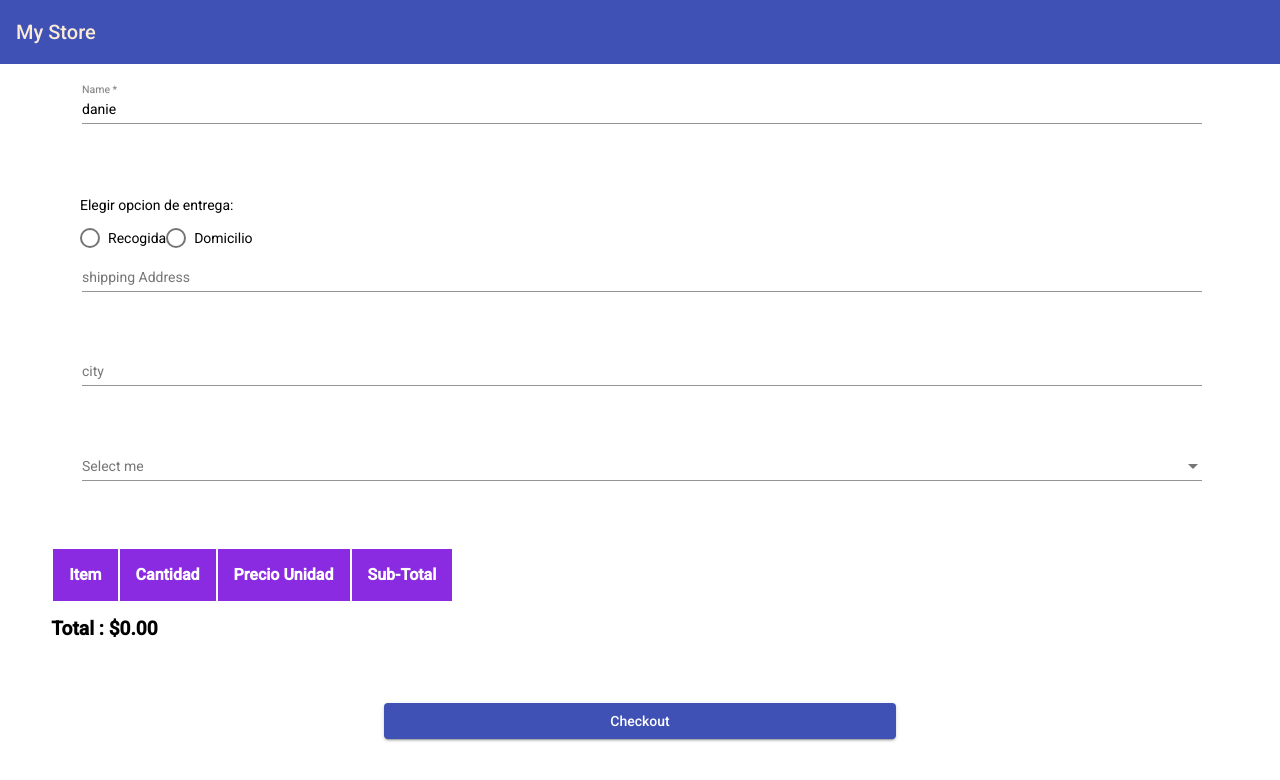
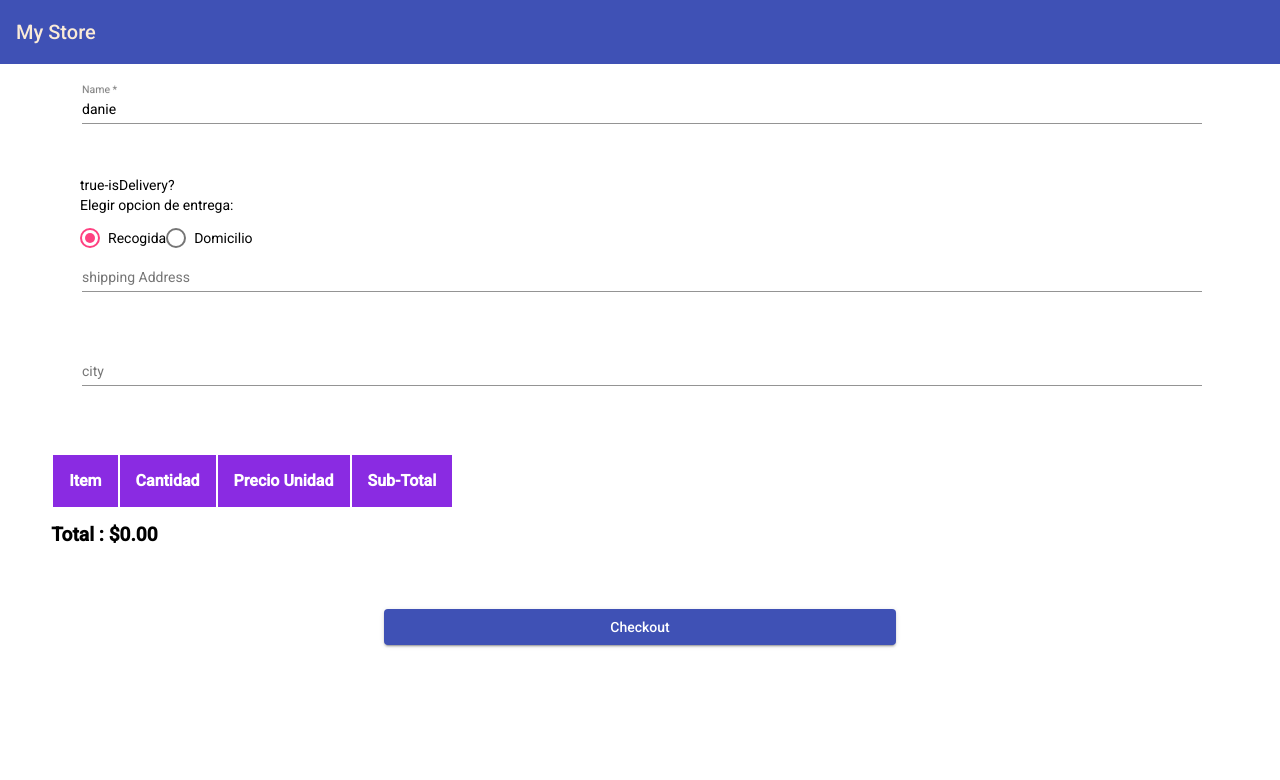
Before and after one commit to Danielr-1998/shop, an Angular app: page /checkout in a window 1280 px wide. Shown: the top 780 px of the page. Built offline with nearby package versions, Linux system fonts and the light colour scheme; data requests are answered from the project's data file.

Commit message:
Eleccion de entrega

```diff
--- a/src/app/pages/checkout/checkout.component.html
+++ b/src/app/pages/checkout/checkout.component.html
@@ -1,6 +1,6 @@
 
 <div class="container">
-    <form class="form item" (ngSubmit)="onSubmit()" #checkoutForm="ngForm">
+    <form class="form item"  #checkoutForm="ngForm">
         <mat-form-field class="form_element">
             <input
                 matInput
@@ -14,12 +14,13 @@
                 Name is required
             </mat-error>
         </mat-form-field>
+        {{isDelivery}}-isDelivery?
 
         <mat-radio-group class="form_element">
             <p>Elegir opcion de entrega:</p>
             <mat-radio-button
             value="pickup"
-            (change)='onPickupOrDelivery(false)'
+            (change)='onPickupOrDelivery(false)' checked
             >Recogida</mat-radio-button>
 
             <mat-radio-button
@@ -27,6 +28,8 @@
             (change)="onPickupOrDelivery(true)"
             >Domicilio</mat-radio-button>
         </mat-radio-group>
+        <ng-container *ngIf="isDelivery; else ShowStores">
+
 
             <mat-form-field class="form_element">
                 <input
@@ -47,6 +50,9 @@
                     #city="ngModel"
                 />
             </mat-form-field>
+        </ng-container>
+        <ng-template #ShowStores>
+
             <mat-form-field class="form_element">
                 <mat-label>Select me</mat-label>
                 <mat-select name="store" #store="ngModel" [(ngModel)]="model.store">
@@ -55,13 +61,17 @@
                     </mat-option>
                 </mat-select>
             </mat-form-field>
-
-
+        </ng-template>
     </form>
 </div>
 <app-details></app-details>
 <div class="container_button">
-    <button [disabled]="!checkoutForm.form.valid" mat-raised-button color="primary" type="submit">
+    <button [disabled]="!checkoutForm.form.valid"
+    mat-raised-button
+    color="primary"
+    type="submit"
+    (click)='onSubmit()'
+    >
     Checkout
     </button>
 </div>
--- a/src/app/pages/checkout/checkout.component.ts
+++ b/src/app/pages/checkout/checkout.component.ts
@@ -16,6 +16,8 @@ export class CheckoutComponent implements OnInit {
     city: ''
   };
 
+  isDelivery= true;
+
   stores:Store[] = []
   constructor(private dataSvc: DataService) { }
 
@@ -25,14 +27,14 @@ export class CheckoutComponent implements OnInit {
 
 
   onPickupOrDelivery(value: boolean): void{
-    console.log(value);
+    this.isDelivery = value ;
   }
 
   onSubmit():void{
     console.log('Guardar')
   }
 
-  getStores():void {
+  private getStores():void {
     this.dataSvc.getStores()
     .pipe(
       tap((stores:Store[]) => this.stores = stores ))
```
Lines whose indentation alone changed are shown as unchanged.
